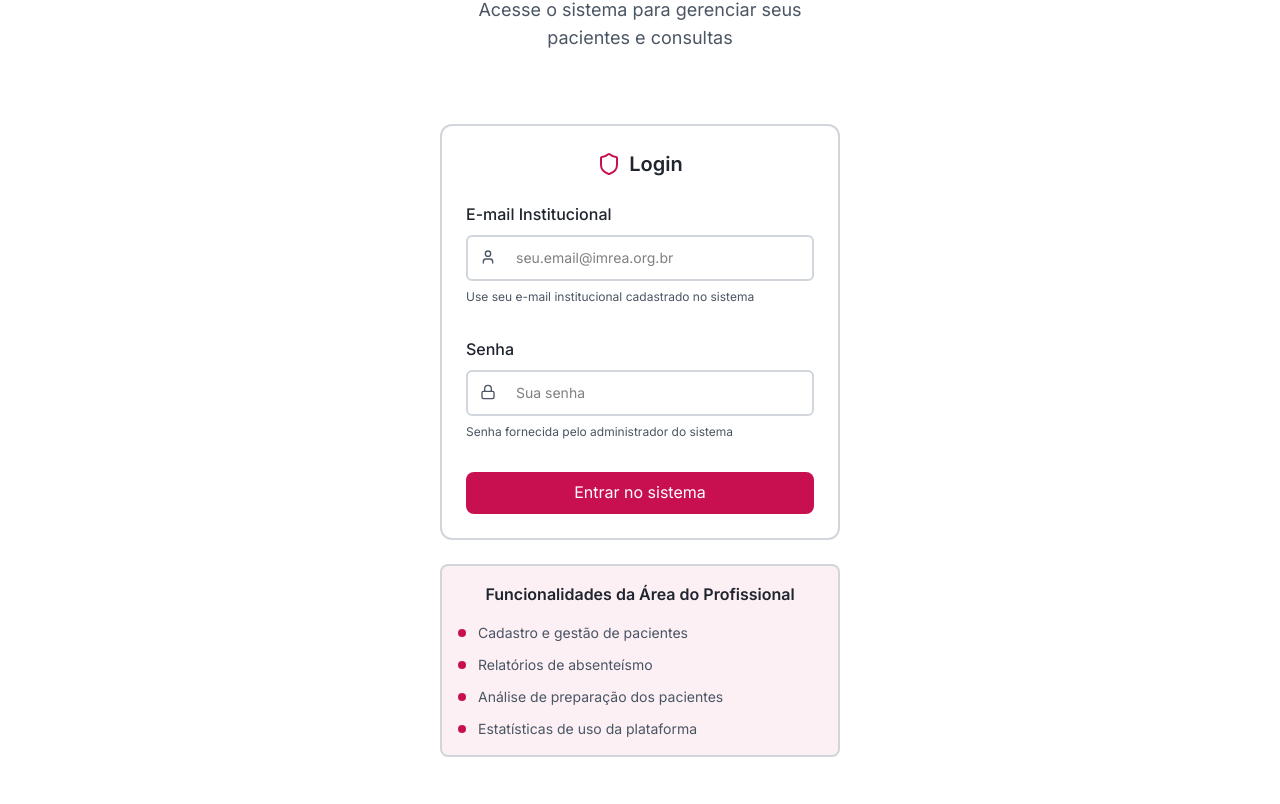
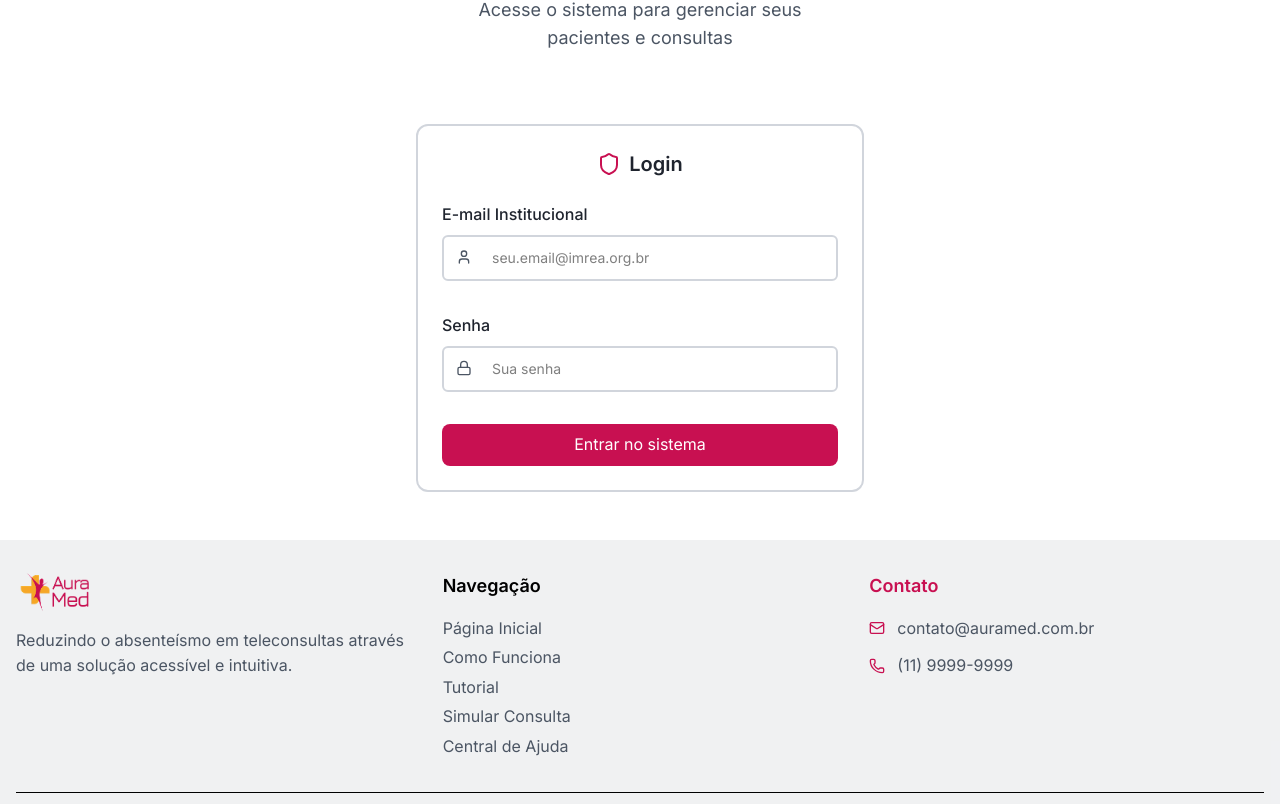
Before and after one commit to FIAP-AURAMED/auramed-sem2-front, a React (Vite) app: page /login-profissional in a window 1280 px wide. Shown: the part 276-1080 px from the top of the page. Built offline with nearby package versions, Linux system fonts and the light colour scheme.

Commit message:
Adicionado hookform para o login

```diff
--- a/src/routes/LoginProfissional/index.tsx
+++ b/src/routes/LoginProfissional/index.tsx
@@ -1,103 +1,79 @@
+import { useForm, type SubmitHandler } from 'react-hook-form';
 import { Lock, Shield, Stethoscope, User } from "lucide-react";
 import { useNavigate } from "react-router-dom";
+
+interface IFormInput {
+    email: string;
+    senha_login: string;
+}
 
 export default function LoginProfissional() {
     const navigate = useNavigate();
 
-  const handleSubmit = (event: React.FormEvent) => {
-    event.preventDefault();
-    navigate("/profissional");
+    const { register, handleSubmit, formState: { errors } } = useForm<IFormInput>();
+
+
+    const onSubmit: SubmitHandler<IFormInput> = data => {
+        console.log('Dados de Login Validados:', data);
+        alert('Login realizado com sucesso!');
+        navigate('/profissional');
     };
 
     return (
-    <div className="flex flex-col gap-6">
+        <div className="flex flex-col gap-6 pb-12">
             <section className="my-12 mx-4 flex flex-col items-center justify-center gap-4 text-center">
                 <div className="w-20 h-20 rounded-full flex items-center justify-center mx-auto bg-primary-600/10">
                     <Stethoscope className="w-10 h-10 text-primary-600" />
                 </div>
-
-        <h1 className="text-3xl font-bold text-tx-primary ">Área do Profissional</h1>
-        <p className="text-lg text-tx-secondary max-w-sm mx-auto">
-          Acesse o sistema para gerenciar seus pacientes e consultas
-        </p>
+                <h1 className="text-3xl font-bold text-tx-primary">Área do Profissional</h1>
+                <p className="text-lg text-tx-secondary max-w-sm mx-auto">Acesse o sistema para gerenciar seus pacientes e consultas</p>
             </section>
 
-      <section className="flex flex-col w-[80%] max-w-100 m-auto border-gray-300 border-2 p-6 gap-6 rounded-xl ">
+            <section className="flex flex-col w-[90%] max-w-md m-auto border-gray-300 border-2 p-6 gap-6 rounded-xl">
                 <div className="flex items-center justify-center gap-2">
                     <Shield className="w-6 h-6 text-primary-600" />
-          <h2 className="text-xl font-semibold text-tx-primary ">Login</h2>
+                    <h2 className="text-xl font-semibold text-tx-primary">Login</h2>
                 </div>
 
-        <form onSubmit={handleSubmit} className="flex flex-col gap-8">
+                <form onSubmit={handleSubmit(onSubmit)} noValidate className="flex flex-col gap-8">
                     <div className="flex flex-col gap-2">
-            <label htmlFor="email" className="text-md font-medium text-tx-primary">
-              E-mail Institucional
-            </label>
-
-            <div className="relative border-gray-300 border-2 rounded-md p-2 ">
+                        <label htmlFor="email" className="text-md font-medium text-tx-primary">E-mail Institucional</label>
+                        <div className="relative border-gray-300 border-2 rounded-md p-2">
                             <User className="absolute left-3 top-3 h-4 w-4 text-tx-secondary" />
                             <input
                                 id="email"
                                 type="email"
                                 placeholder="seu.email@imrea.org.br"
-                className="pl-10 text-sm w-full focus-visible:outline-none focus-visible:ring-2 focus-visible:ring-primary-600 focus-visible:ring-offset-8 disabled:cursor-not-allowed disabled:opacity-50 rounded-xs"
+                                className="pl-10 text-sm w-full bg-transparent focus-visible:outline-none"
+                                {...register("email", {
+                                    required: "O e-mail é obrigatório",
+                                    pattern: { value: /^\S+@\S+\.\S+$/, message: "Formato de e-mail inválido" }
+                                })}
                             />
                         </div>
-            <p className="text-xs text-tx-secondary">
-              Use seu e-mail institucional cadastrado no sistema
-            </p>
+                        {errors.email && <small className="text-red-600 mt-1">{errors.email.message}</small>}
                     </div>
 
                     <div className="flex flex-col gap-2">
-            <label htmlFor="password" className="text-md font-medium text-tx-primary">
-              Senha
-            </label>
-
-            <div className="relative border-gray-300 border-2 rounded-md p-2 ">
+                        <label htmlFor="password" className="text-md font-medium text-tx-primary">Senha</label>
+                        <div className="relative border-gray-300 border-2 rounded-md p-2">
                             <Lock className="absolute left-3 top-3 h-4 w-4 text-tx-secondary" />
                             <input
                                 id="password"
                                 type="password"
                                 placeholder="Sua senha"
-                className="pl-10 w-full focus-visible:outline-none focus-visible:ring-2 focus-visible:ring-primary-600 focus-visible:ring-offset-8 disabled:cursor-not-allowed disabled:opacity-50 rounded-xs text-sm"
+                                className="pl-10 w-full text-sm bg-transparent focus-visible:outline-none"
+                                {...register("senha_login", {
+                                    required: "A senha é obrigatória",
+                                    minLength: { value: 6, message: "A senha deve ter no mínimo 6 caracteres" }
+                                })}
                             />
                         </div>
-            <p className="text-xs text-tx-secondary">
-              Senha fornecida pelo administrador do sistema
-            </p>
+                        {errors.senha_login && <small className="text-red-600 mt-1">{errors.senha_login.message}</small>}
                     </div>
 
-          <button
-            type="submit"
-            className="bg-primary-600 text-white p-2 w-full rounded-lg hover:bg-primary-700"
-          >
-            Entrar no sistema
-          </button>
+                    <button type="submit" className="bg-primary-600 text-white p-2 w-full rounded-lg hover:bg-primary-700">Entrar no sistema</button>
                 </form>
-      </section>
-
-      <section className="w-[80%] max-w-100 m-auto border-gray-300 border-2 bg-primary-400/10 p-4 rounded-lg mb-12">
-        <h3 className="font-semibold text-tx-primary text-center mb-4">
-          Funcionalidades da Área do Profissional
-        </h3>
-        <div className="grid grid-cols-1 gap-3 text-sm">
-          <div className="flex items-center gap-3">
-            <div className="w-2 h-2 bg-primary-600 rounded-full"></div>
-            <span className="text-gray-600">Cadastro e gestão de pacientes</span>
-          </div>
-          <div className="flex items-center gap-3">
-            <div className="w-2 h-2 bg-primary-600 rounded-full"></div>
-            <span className="text-gray-600">Relatórios de absenteísmo</span>
-          </div>
-          <div className="flex items-center gap-3">
-            <div className="w-2 h-2 bg-primary-600 rounded-full"></div>
-            <span className="text-gray-600">Análise de preparação dos pacientes</span>
-          </div>
-          <div className="flex items-center gap-3">
-            <div className="w-2 h-2 bg-primary-600 rounded-full"></div>
-            <span className="text-gray-600">Estatísticas de uso da plataforma</span>
-          </div>
-        </div>
             </section>
         </div>
     );
```
Lines whose indentation alone changed are shown as unchanged.
